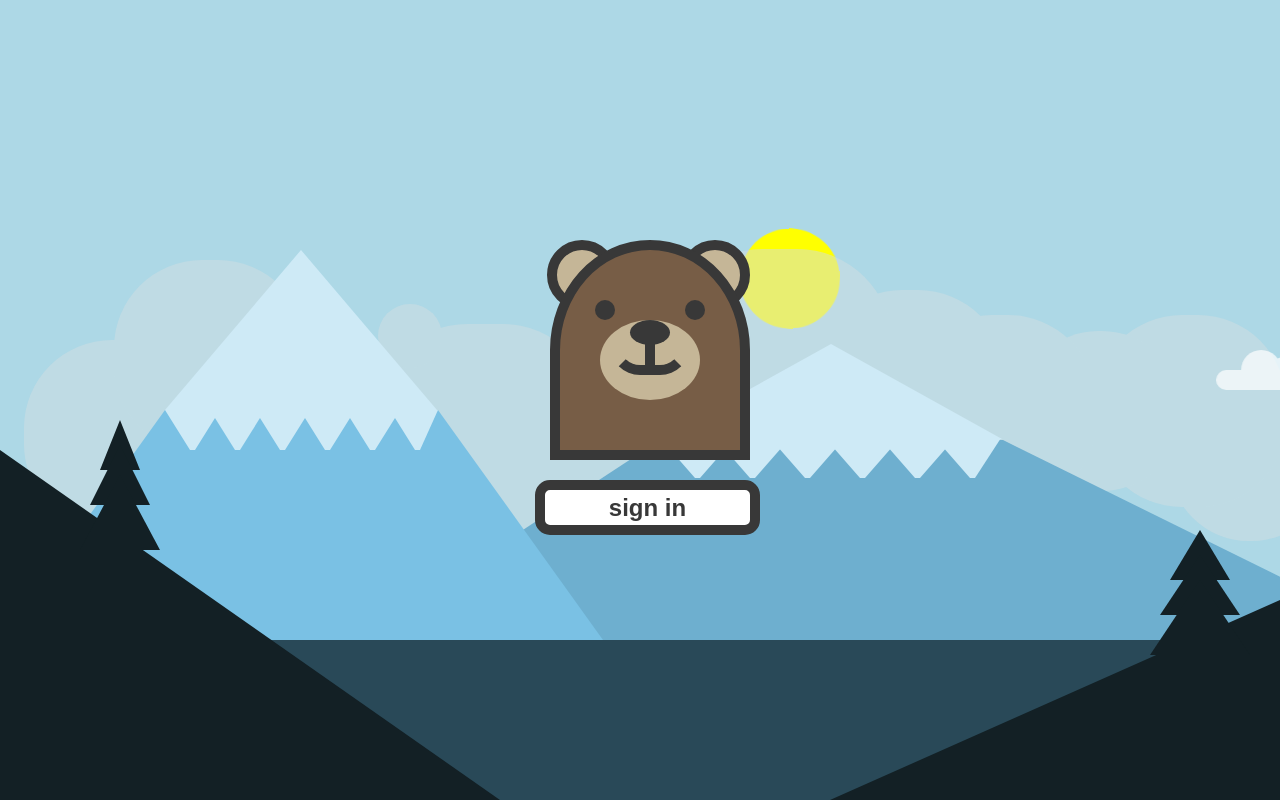
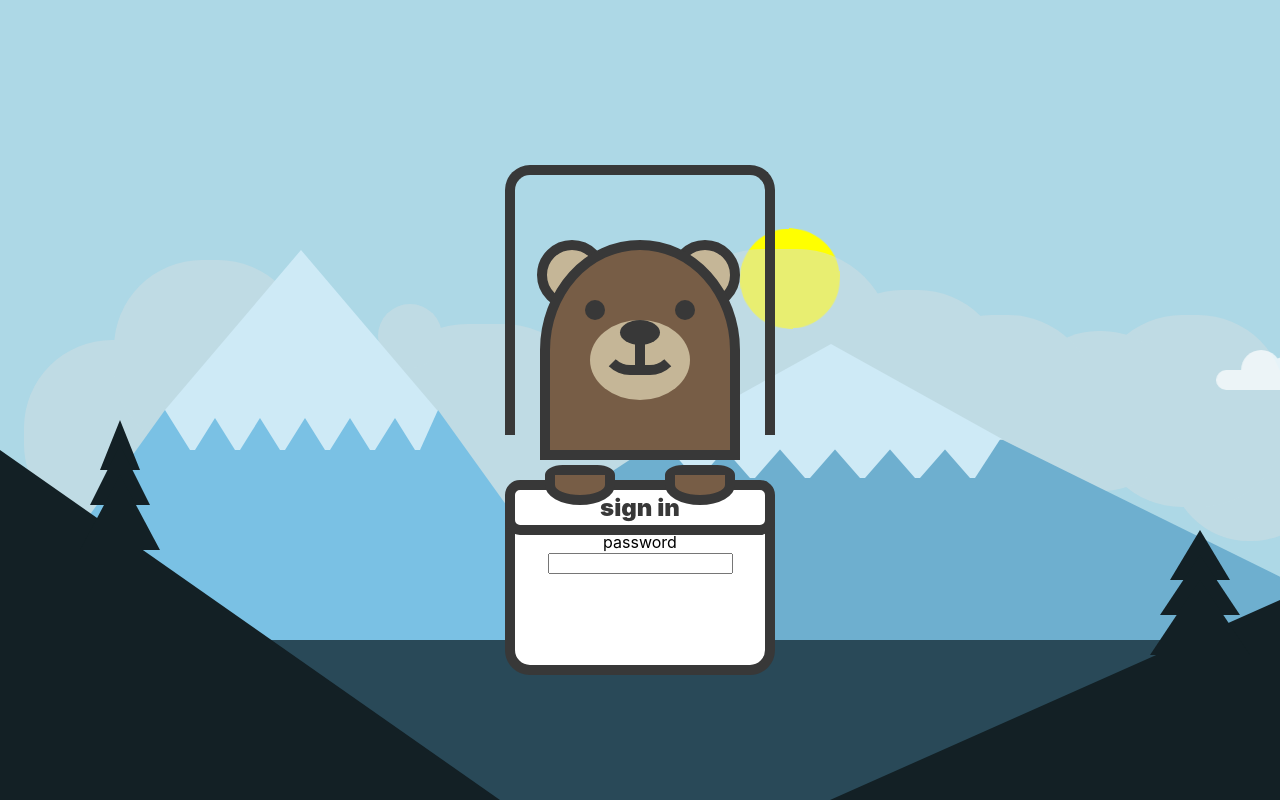
Before and after one commit to mmarsden89/mountain-view, a React (Create React App) app: page / in a window 1280 px wide. Both pictures are taken after a click on the button "login". Built offline with nearby package versions, Linux system fonts and the light colour scheme.

Commit message:
lots of signin form animation

```diff
--- a/src/Components/Login/Bigfoot/BigFoot.js
+++ b/src/Components/Login/Bigfoot/BigFoot.js
@@ -17,7 +17,23 @@ const Bigfoot = () => {
           <div className="mouth"></div>
         </div>
       </div>
-      <button className="signin-bar">sign in</button>
+      <div className="signin-form">
+        <form>
+          <label>
+            username
+            <input type="text" name="username" />
+          </label>
+          <label>
+            password
+            <input type="text" name="password" />
+          </label>
+        </form>
+      </div>
+      <div className="signin-bar">
+        <div className="signin-text">sign in</div>
+        <div className="left-paw"></div>
+        <div className="right-paw"></div>
+      </div>
     </div>
   );
 };
--- a/src/Components/Login/Bigfoot/bigfoot.scss
+++ b/src/Components/Login/Bigfoot/bigfoot.scss
@@ -4,15 +4,52 @@ $black: #383838;
 
 .bigfoot-container {
   z-index: 10;
-  width: 100vw;
-  height: 100vh;
+  width: 250px;
+  height: 260px;
   overflow: hidden;
+  border: 10px solid $black;
+  border-bottom: none;
+  margin: 0 auto;
+  margin-top: 165px;
+  border-radius: 25px;
+  border-bottom-left-radius: 0;
+  border-bottom-right-radius: 0;
+  animation: container 2s linear;
+}
+
+@keyframes container {
+  0% {
+    opacity: 0;
+    height: 4%;
+  }
+  25% {
+    opacity: 1;
+    height: 4%;
+  }
+  35% {
+    height: 4%;
+  }
+  50% {
+    height: 8%;
+  }
+  55% {
+    height: 5%;
+  }
+  75% {
+    height: 9%;
+  }
+  80% {
+    height: 4%;
+  }
+  100% {
+    height: 35%;
+  }
 }
 
 .body-container {
   position: absolute;
   top: 30%;
-  left: calc(50% - 90px);
+  left: calc(50% - 100px);
 }
 
 .ear1,
@@ -102,45 +139,92 @@ $black: #383838;
 }
 
 .signin-bar {
-  width: 225px;
-  height: 55px;
+  width: 250px;
+  height: 35px;
   background-color: white;
   border: 10px solid $black;
   border-radius: 15px;
   top: 60%;
-  left: calc(50% - 105px);
+  left: calc(50% - 135px);
   position: absolute;
   color: $black;
   font-weight: 900;
   font-size: 24px;
   animation: signinbar 2s linear;
+  cursor: pointer;
+}
+
+.signin-bar::after {
+  content: "";
+  // background-color: yellow;
+  // height: 50px;
+  // width: 200px;
+  position: absolute;
+  clip-path: rect(10px, 20px, 30px, 40px);
+}
+
+.signin-text {
+  padding-top: 3px;
+}
+
+.left-paw {
+  height: 20px;
+  width: 50px;
+  background-color: $dark-brown;
+  border: 10px solid $black;
+  border-radius: 25% 25% 50% 50%;
+  position: absolute;
+  top: -25px;
+  left: 30px;
+}
+
+.right-paw {
+  height: 20px;
+  width: 50px;
+  background-color: $dark-brown;
+  border: 10px solid $black;
+  border-radius: 25% 25% 50% 50%;
+  position: absolute;
+  top: -25px;
+  left: 150px;
 }
 
 @keyframes signinbar {
   0% {
-    top: 25%;
+    top: 24%;
     opacity: 0;
   }
-  10% {
-    top: 25%;
+  25% {
+    top: 24%;
     opacity: 1;
   }
-  15% {
-    top: 25%;
+  35% {
+    top: 24%;
   }
-  25% {
+  50% {
     top: 28%;
   }
-  35% {
-    top: 25%;
+  55% {
+    top: 24%;
   }
-  45% {
-    top: 32%;
+  75% {
+    top: 35%;
   }
-  55% {
-    top: 25%;
+  80% {
+    top: 24%;
   }
   100% {
     top: 60%;
   }
 }
+
+.signin-form {
+  height: 175px;
+  width: 250px;
+  background-color: white;
+  position: absolute;
+  top: 60%;
+  border: 10px solid $black;
+  left: calc(50% - 135px);
+  border-radius: 25px;
+}
```
